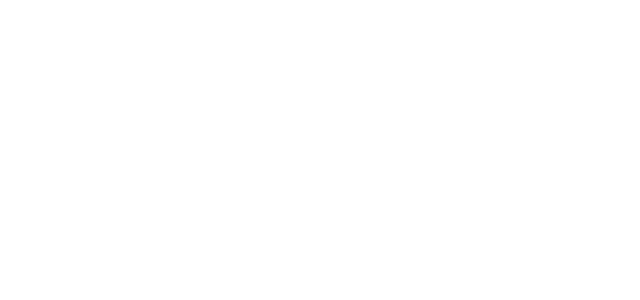
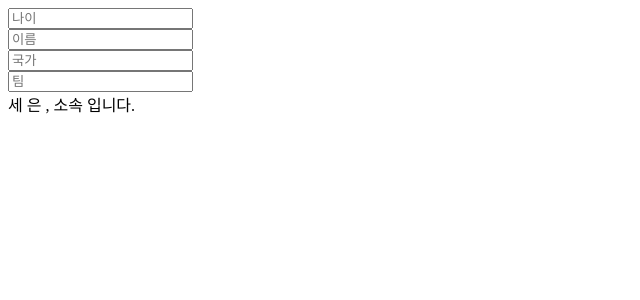
Before and after one commit to hagop5989/react20240509, a React (Vite) app: page / in a window 1280 px wide. Shown: the top 300 px of the page, without its empty margins (0-640 px from the left). Built offline with nearby package versions, Linux system fonts and the light colour scheme.

Commit message:
20240513 react- 공부  state 예제 5) 필요 시 여러 state 사용 가능 (학원)

```diff
--- a/src/App.jsx
+++ b/src/App.jsx
@@ -1,7 +1,48 @@
-import React from "react";
+import React, { useState } from "react";
 
 function App(props) {
-  return <div></div>;
+  const [age, setAge] = useState("");
+  const [name, setName] = useState("");
+  const [country, setCountry] = useState("");
+  const [team, setTeam] = useState("");
+
+  // 필요 시 여러 state 사용 가능
+
+  return (
+    <div>
+      <div>
+        <input
+          type="text"
+          onChange={(e) => setAge(e.target.value)}
+          placeholder={"나이"}
+        />
+      </div>
+      <div>
+        <input
+          type="text"
+          onChange={(e) => setName(e.target.value)}
+          placeholder={"이름"}
+        />
+      </div>
+      <div>
+        <input
+          type="text"
+          onChange={(e) => setCountry(e.target.value)}
+          placeholder={"국가"}
+        />
+      </div>
+      <div>
+        <input
+          type="text"
+          onChange={(e) => setTeam(e.target.value)}
+          placeholder={"팀"}
+        />
+      </div>
+      <div>
+        {age}세 {name}은 {country}, {team} 소속 입니다.
+      </div>
+    </div>
+  );
 }
 
 export default App;
```
